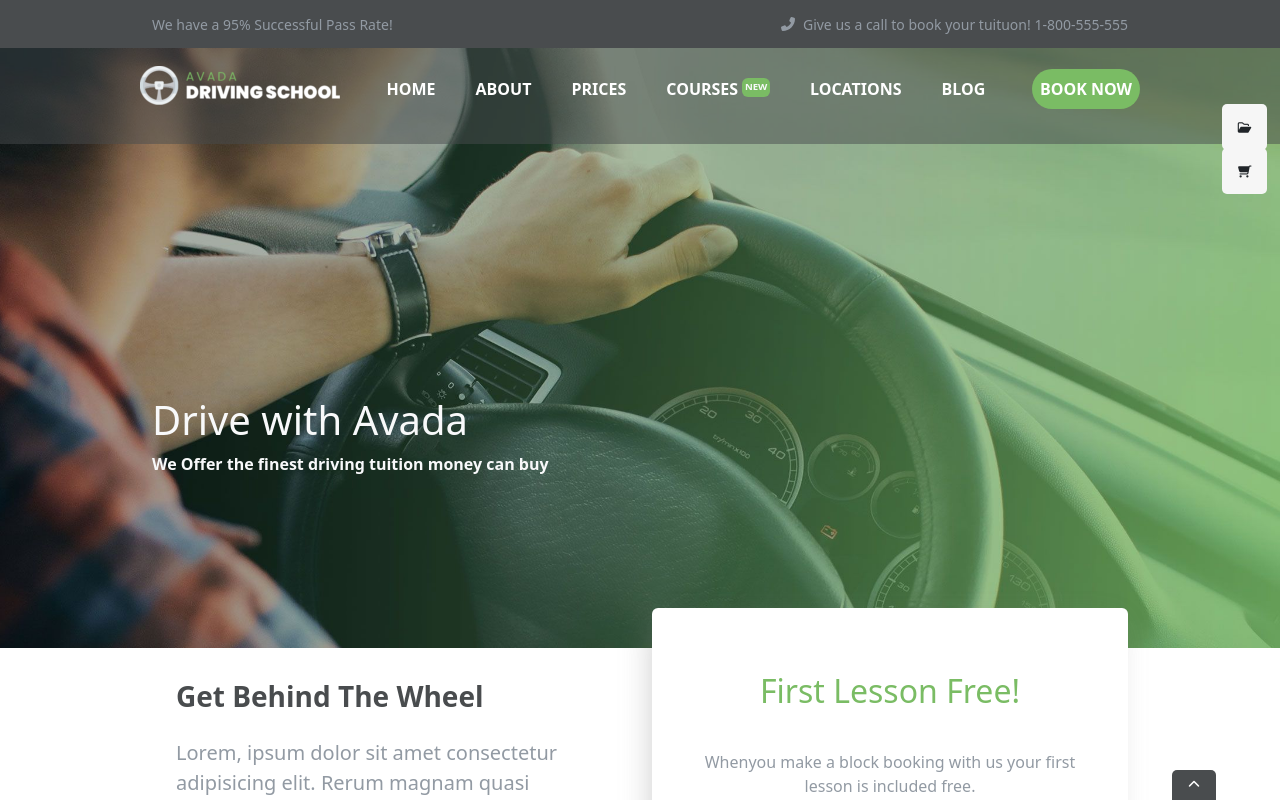
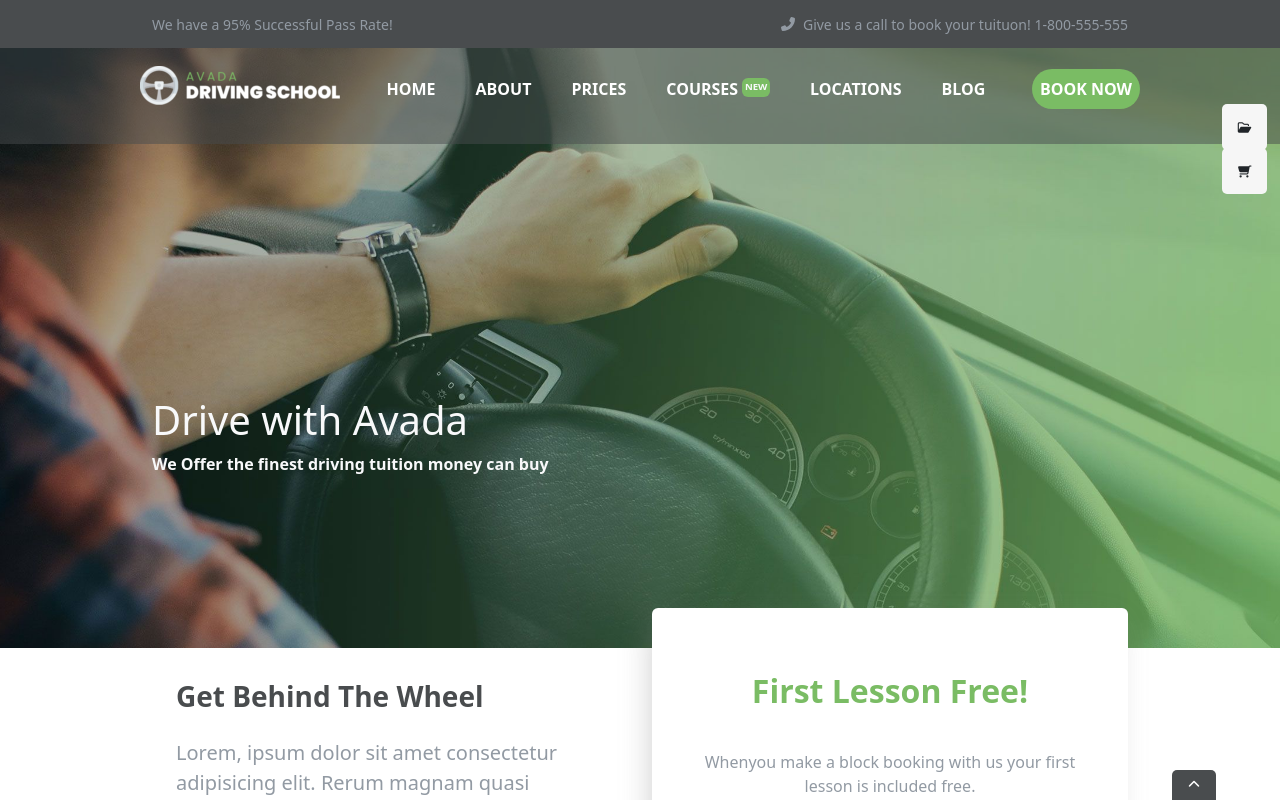
Before and after one commit to antoniodangelo11/proj-html-vuejs, a Vue app: page / in a window 1280 px wide. Shown: the top 800 px of the page. Built offline with nearby package versions, Linux system fonts and the light colour scheme.

Commit message:
fix general style

```diff
--- a/src/components/AppRegistration.vue
+++ b/src/components/AppRegistration.vue
@@ -22,7 +22,7 @@
 
             <div class="col-6">
                 <div class="form_sign_in p-5 rounded">
-                    <h2 class="text-center py-3">First Lesson Free!</h2>
+                    <h2 class="text-center py-3 fw-bold">First Lesson Free!</h2>
                     <p class="text-center py-3">Whenyou make a block booking with us your first lesson is included
                         free.</p>
                     <div class="input-group mb-3">
```
